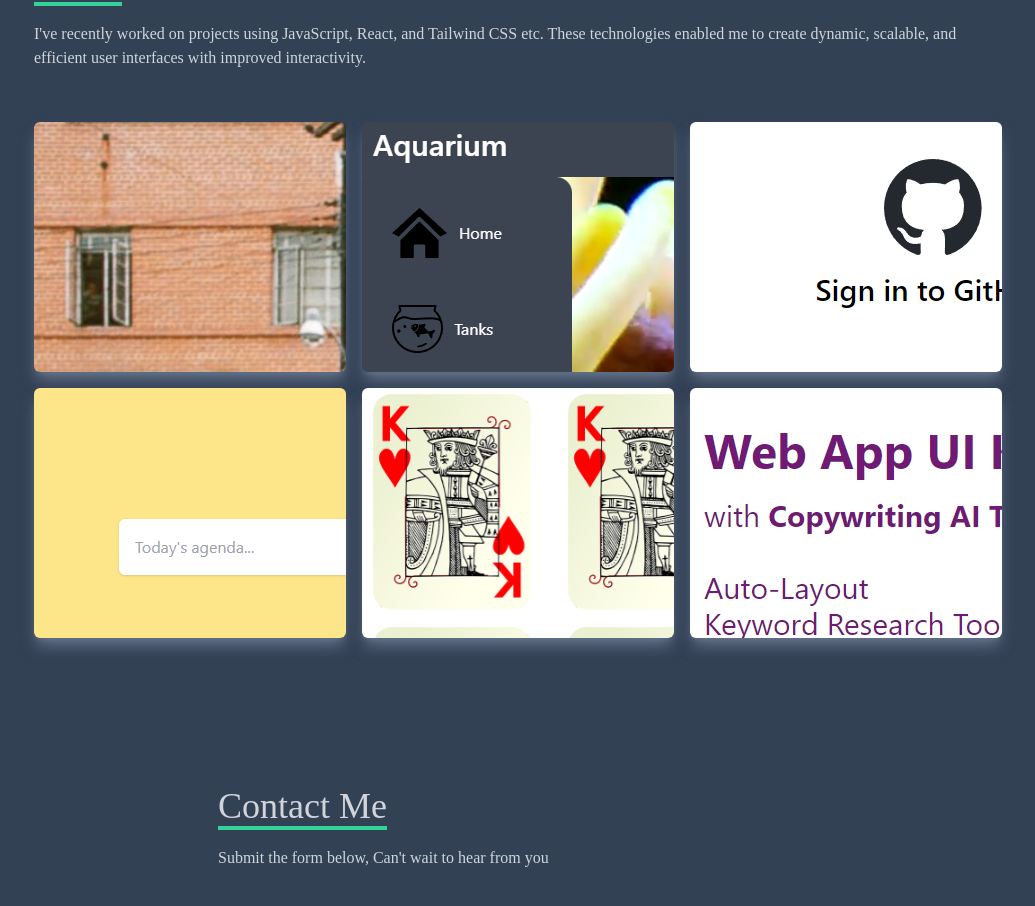
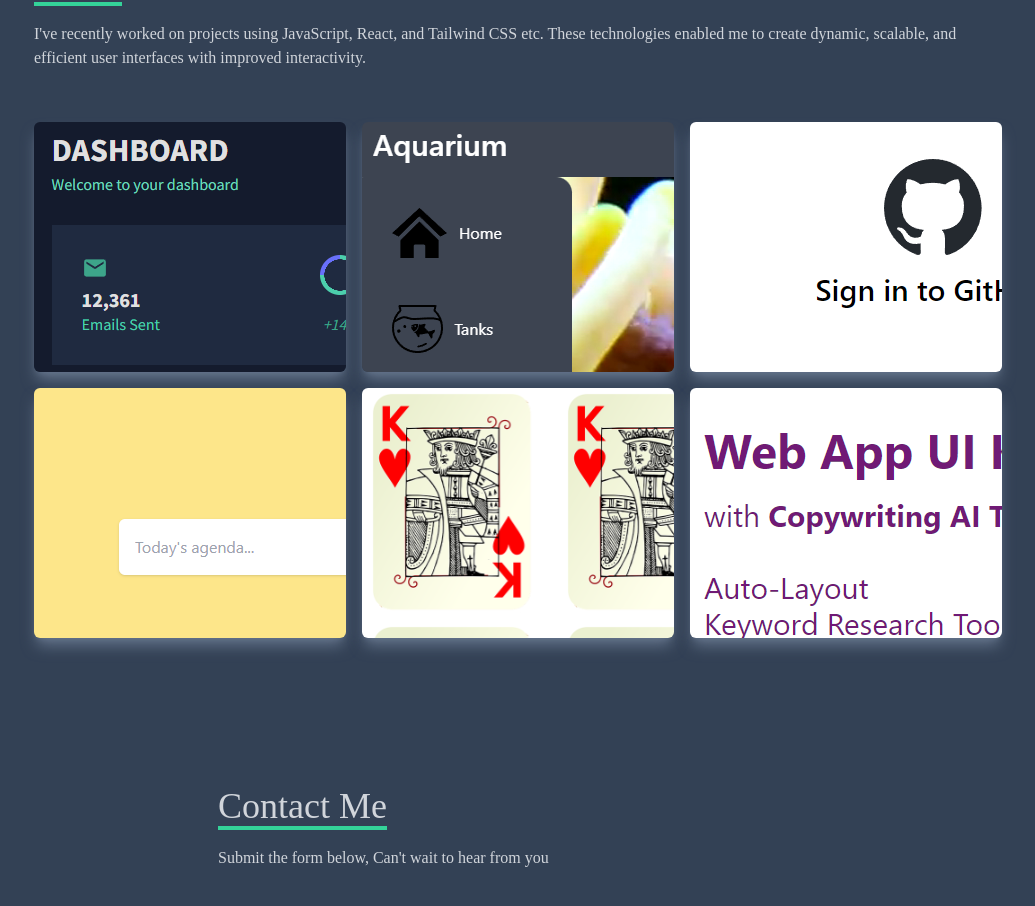
Before and after one commit to darkimpow/portfolio-main, a React (Create React App) app: page / in a window 1280 px wide. Shown: the part 2500-3406 px from the top of the page, without its empty margins (122-1157 px from the left). Built offline with nearby package versions, Linux system fonts and the light colour scheme.

Commit message:
updated work section with new project admin dashboard with respective links included

```diff
--- a/src/components/Work.js
+++ b/src/components/Work.js
@@ -1,10 +1,10 @@
 import React from 'react';
 import Aquarium from '../assets/projects/Aquarium.png'
-import CreativeP from '../assets/projects/CreativeP.png'
 import GitL from '../assets/projects/GitL.png'
 import TODO from '../assets/projects/TODO.png'
 import HuntAce from '../assets/projects/HuntAce.png'
 import Ai from '../assets/projects/AI.png'
+import Admin from '../assets/projects/Admin.png'
 function Work() {
     return (
         <div name='work' className=' w-full md:h-screen text-gray-300 bg-slate-700'>
@@ -18,18 +18,18 @@ function Work() {
                     className='grid sm:grid-cols-2 md:grid-cols-3 gap-4'>
 
                     {/*Card container*/}
-                    <div style={{background: ` url(${CreativeP})`}} className='shadow-lg shadow-slate-500 group container rounded-md flex justify-center items-center mx-auto content-div'>
+                    <div style={{background: ` url(${Admin})`}} className='shadow-lg shadow-slate-500 group container rounded-md flex justify-center items-center mx-auto content-div'>
 
                         {/*Hover effect added here*/}
                         <div className='opacity-0 group-hover:opacity-100  '>
                             <span className='text-2xl font-bold text-white tracking-wider'>
-                                CreativePainter.io
+                                Admin Dashboard
                             </span>
                             <div className='pt-8 text-center'>
-                                <a href="https://creative-painter-io-pearl.vercel.app/">
+                                <a href="https://admindashboard-dusky.vercel.app/">
                                     <button className='text-center rounded-lg px-4 py-3 m-2 bg-white text-gray-700 font-bold text-lg '>Demo</button>
                                 </a>
-                                <a href="https://github.com/darkimpow/CreativePainter.io">
+                                <a href="https://github.com/darkimpow/admin-dashboard-final">
                                     <button className='text-center rounded-lg px-4 py-3 m-2 bg-white text-gray-700 font-bold text-lg '>Code</button>
                                 </a>
                             </div>
```
Also changed, not shown: src/assets/projects/Admin.png (added).
